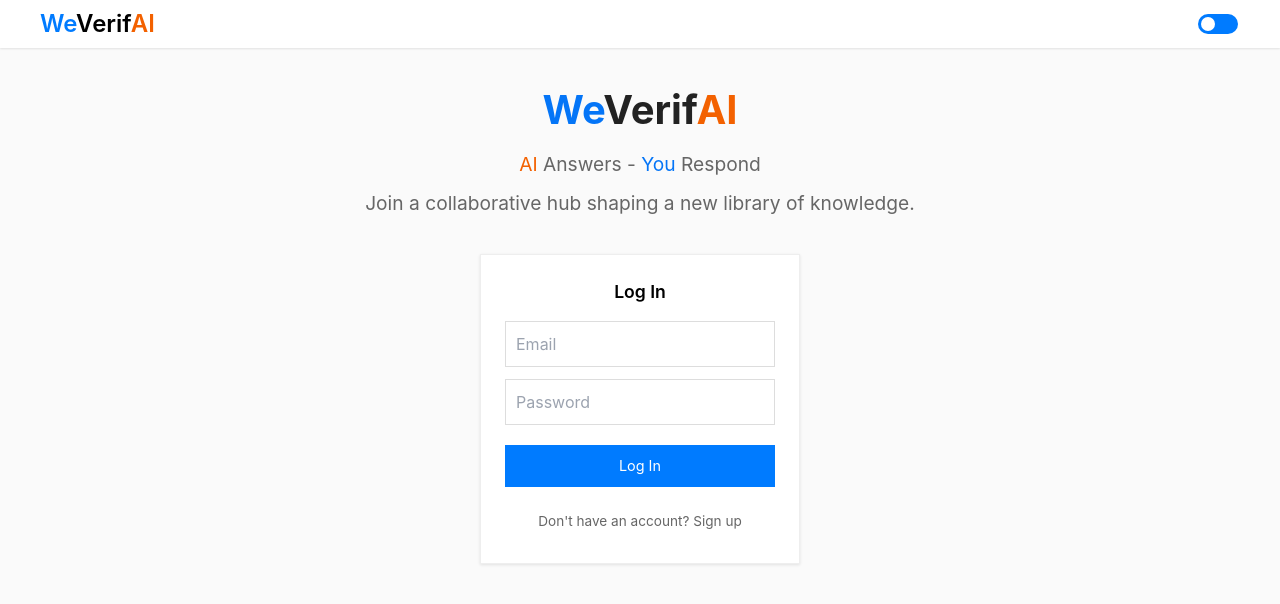
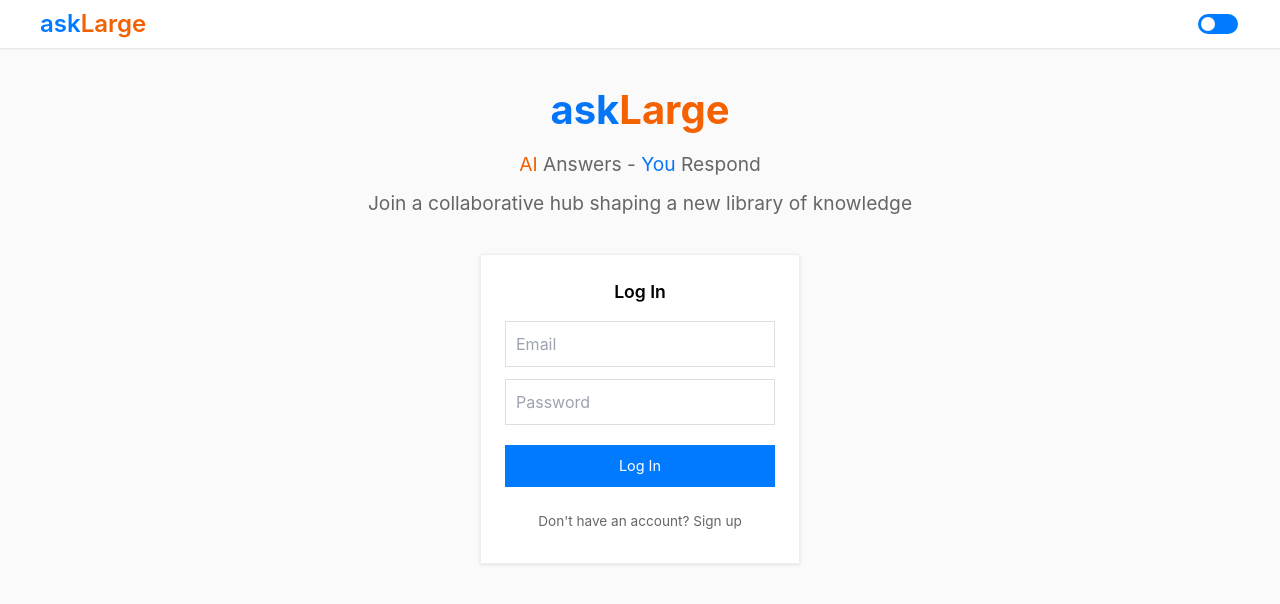
Before and after one commit to kserrec/weverifai, a Next.js app: page /login in a window 1280 px wide. Shown: the top 604 px of the page. Built offline with nearby package versions, Linux system fonts and the light colour scheme; no server answers.

Commit message:
updted name

```diff
--- a/src/app/login/page.tsx
+++ b/src/app/login/page.tsx
@@ -61,14 +61,14 @@ export default function Login(): JSX.Element {
 
       <section className={styles.hero}>
         <h1 className={styles.heroTitle}>
-          <span className={styles.accent2}>We</span>Verif
-          <span className={styles.accent}>AI</span>
+          <span className={styles.accent2}>ask</span>
+          <span className={styles.accent}>Large</span>
         </h1>
         <p className={styles.heroSubtitle}>
           <span className={styles.accent}>AI</span> Answers - <span className={styles.accent2}>You</span> Respond
         </p>
         <p className={styles.heroSubtitle}>
-          Join a collaborative hub shaping a new library of knowledge.
+          Join a collaborative hub shaping a new library of knowledge
         </p>
       </section>
 
--- a/src/components/Header.tsx
+++ b/src/components/Header.tsx
@@ -83,7 +83,7 @@ export default function Header({ onSidebarToggle }: HeaderProps): JSX.Element {
       )}
 
       <Link href="/" className={styles.logo}>
-        <span className={styles.accent2}>We</span>Verif<span className={styles.accent}>AI</span>
+        <span className={styles.accent2}>ask</span><span className={styles.accent}>Large</span>
       </Link>
 
       <div className={styles.navright}>
```
